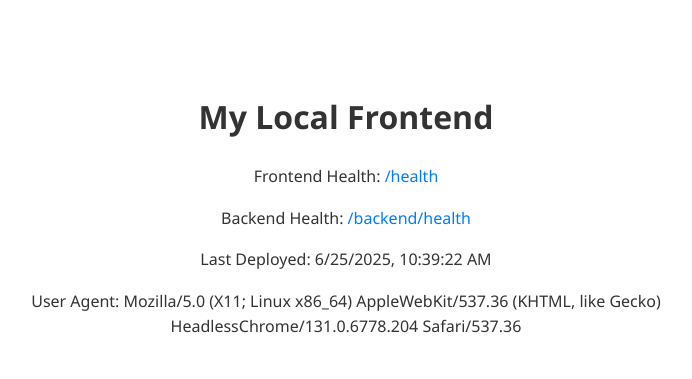
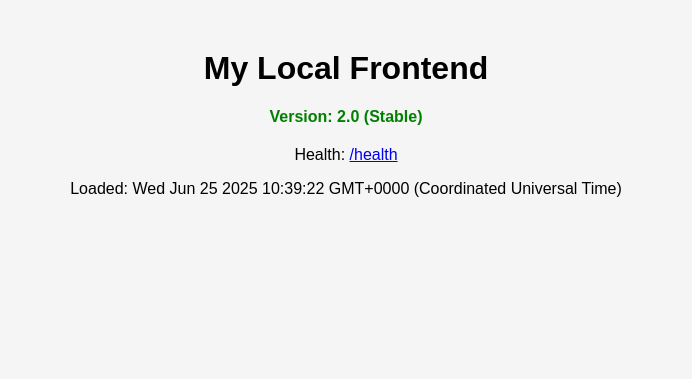
Before and after one commit to talha05011/your-local-dev, a website: page client/index.html in a window 1280 px wide. Shown: the whole page, without its empty margins (294-986 px from the left). Drawn offline with Linux system fonts and the light colour scheme.

Commit message:
some changes

```diff
--- a/client/index.html
+++ b/client/index.html
@@ -1,40 +1,27 @@
 <!DOCTYPE html>
-<html lang="en">
+<html>
 <head>
-    <meta charset="UTF-8">
-    <meta name="viewport" content="width=device-width, initial-scale=1.0">
     <title>Local Dev</title>
     <style>
         body {
-            font-family: 'Segoe UI', Tahoma, Geneva, Verdana, sans-serif;
+            font-family: Arial;
             text-align: center;
             margin-top: 50px;
-            line-height: 1.6;
-            color: #333;
+            background: #f5f5f5;
         }
-        a {
-            color: #007bff;
-            text-decoration: none;
-        }
-        a:hover {
-            text-decoration: underline;
-        }
-        .container {
-            max-width: 800px;
-            margin: 0 auto;
-            padding: 20px;
+        .version {
+            color: green;
+            font-weight: bold;
+            margin: 20px;
         }
     </style>
 </head>
 <body>
-    <div class="container">
-        <h1>My Local Frontend</h1>
-        <p>Frontend Health: <a href="/health">/health</a></p>
-        <p>Backend Health: <a href="http://localhost:5000/health">/backend/health</a></p>
-        <script>
-            document.write('<p>Last Deployed: ' + new Date().toLocaleString() + '</p>');
-            document.write('<p>User Agent: ' + navigator.userAgent + '</p>');
-        </script>
-    </div>
+    <h1>My Local Frontend</h1>
+    <div class="version">Version: 2.0 (Stable)</div>
+    <p>Health: <a href="/health">/health</a></p>
+    <script>
+        document.write('<p>Loaded: ' + new Date() + '</p>');
+    </script>
 </body>
 </html>
```
Also changed, not shown: server/package.json (+6 -2 lines), server/server.js (+19 -7 lines), 2 other files.
